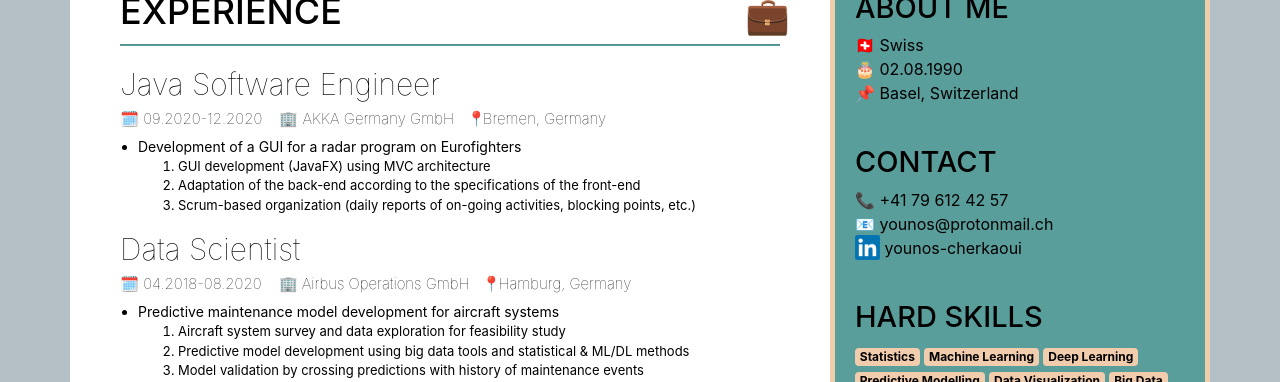
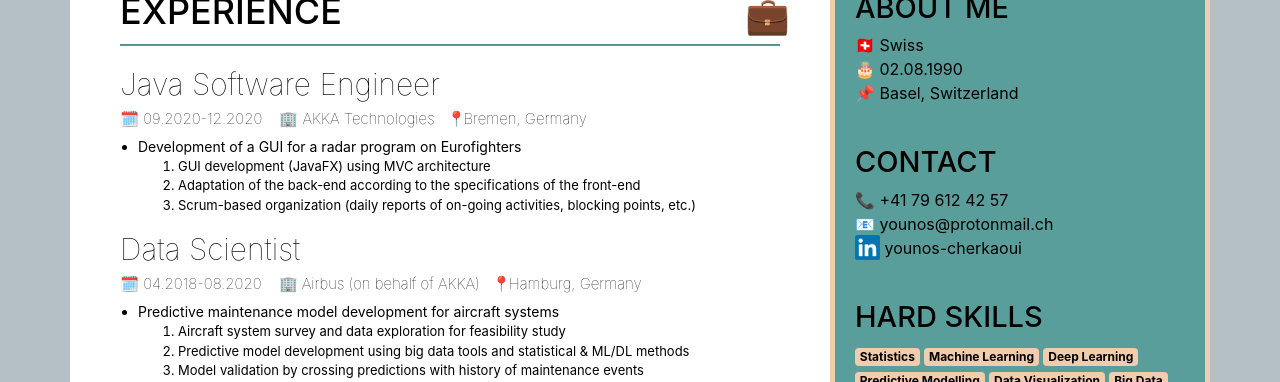
Before and after one commit to younos/younos.github.io, a Jekyll site: the page built from _cv/english.md, in a window 1280 px wide and 900 px high. Shown: the part 427-809 px from the top of the window. Built offline with Jekyll 4.4.1, drawn with Linux system fonts in a browser that asks for light colours; emoji names are drawn with the system emoji font.

Commit message:
Add company complement description

```diff
--- a/_data/cv/experiences.yml
+++ b/_data/cv/experiences.yml
@@ -2,6 +2,7 @@
 
 # Experience 1 (oldest)
 - company: IT-Burri
+  complement:
   link: https://www.it-burri.ch/
   period: 04.2014-04.2017
   location:
@@ -41,6 +42,7 @@
 
 # Experience 2
 - company: Freelance
+  complement:
   link:
   period: 12.2017-02.2018
   location:
@@ -68,7 +70,11 @@
           de: Entwicklungssupport und Fehlerbehebung
 
 # Experience 3
-- company: Airbus Operations GmbH
+- company: Airbus
+  complement:
+    en: on behalf of AKKA
+    fr: pour le compte d'AKKA
+    de: im Auftrag von AKKA
   link: https://www.airbus.com/company/worldwide-presence/germany.html
   period: 04.2018-08.2020
   location:
@@ -116,7 +122,8 @@
           de: Erstellung des Befundberichts
 
 # Experience 4
-- company: AKKA Germany GmbH
+- company: AKKA Technologies
+  complement:
   link: https://www.akka-technologies.com/germany/
   period: 09.2020-12.2020
   location:
--- a/_layouts/cv.html
+++ b/_layouts/cv.html
@@ -47,14 +47,18 @@ job_type: data_science
         <div id="experience">
           {% assign experiences = site.data.cv.experiences | reverse %}
           {% for experience in experiences %}
+            {% assign company = experience.company %}
+            {% if experience.complement %}
+              {% assign company = company | append: " (" | append: experience.complement[page.lang] | append: ")" %}
+            {% endif %}
             <h3>{{ experience.title[page.lang] }}</h3>
             <h5>
               :spiral_calendar: {{ experience.period }}
               &nbsp;&nbsp; :office:
                 {% if experience.link %}
-                  <a href="{{ experience.link }}">{{ experience.company }}</a>
+                  <a href="{{ experience.link }}">{{ company }}</a>
                 {% else %}
-                  {{ experience.company }}
+                  {{ company }}
                 {% endif %}
               &nbsp; :round_pushpin: {{ experience.location[page.lang] }}
             </h5>
```
